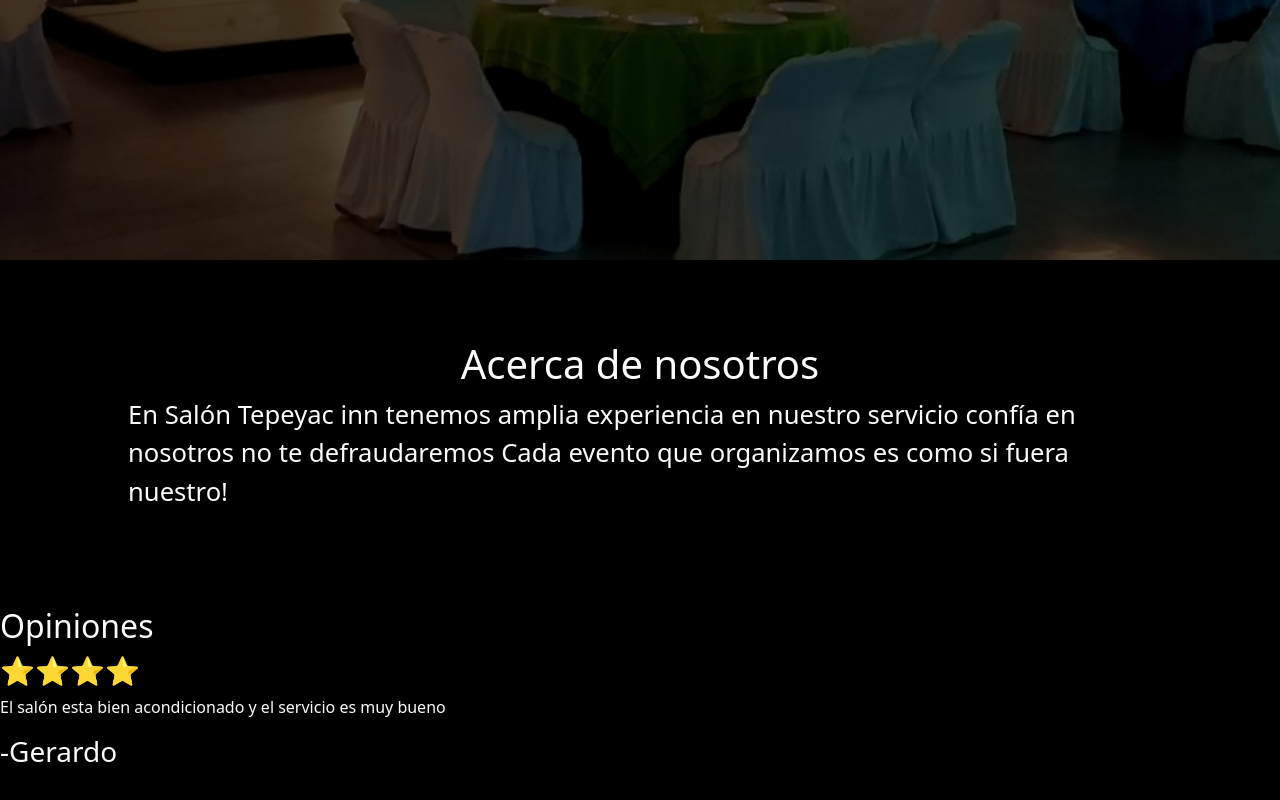
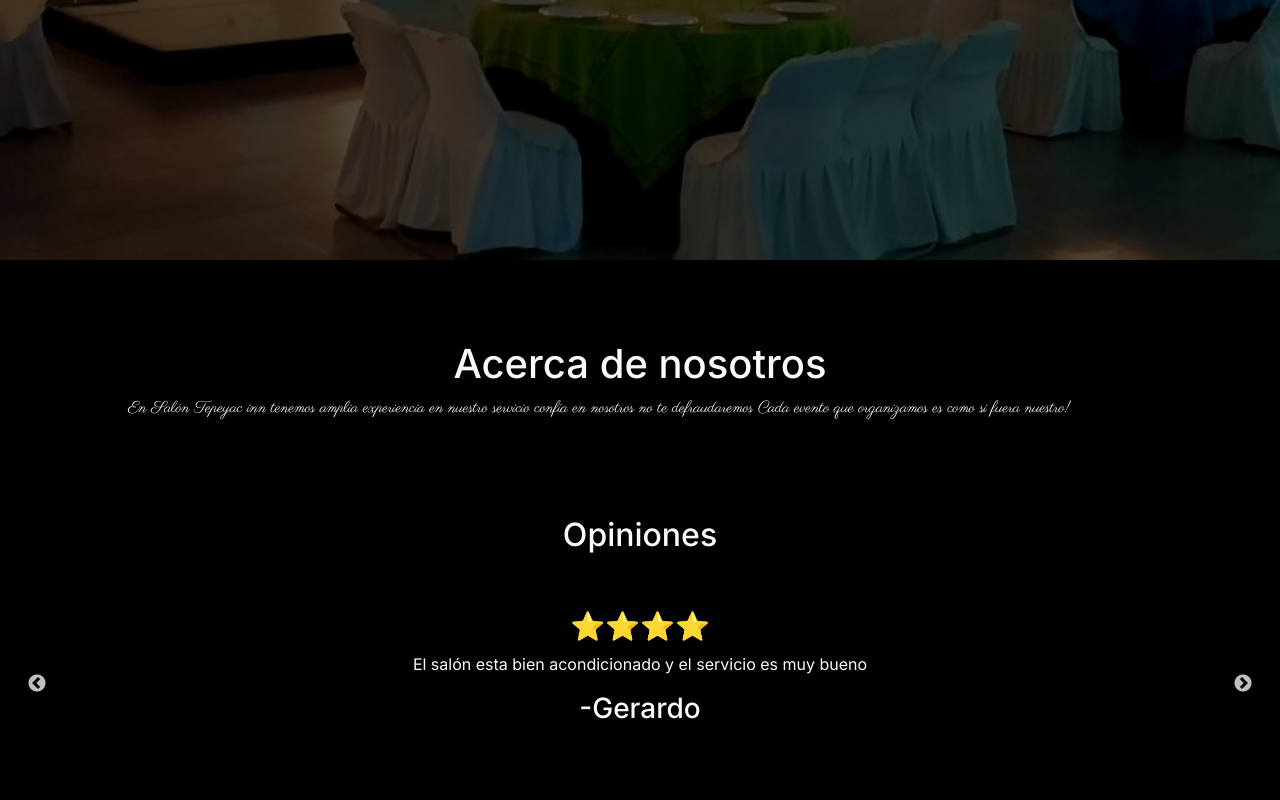
Before and after one commit to VictorVergaraReyes/tepeyac_inn, a Next.js app: page / in a window 1280 px wide. Shown: the part 672-1472 px from the top of the page. Before the commit the page ends 1449 px from the top, so only its background shows below. Built offline with nearby package versions, Linux system fonts and the light colour scheme.

Commit message:
tipo de fuente

```diff
--- /dev/null
+++ b/app/eventos/page.module.css
@@ -0,0 +1,5 @@
+.main {
+    background-color: black;
+    color: #fafafa;
+    font-family:Parisienne;
+  }
--- a/app/page.jsx
+++ b/app/page.jsx
@@ -3,10 +3,17 @@
 import Navigation from "@/components/Navigation";
 import Image from "next/image";
 import Carousel from "@/components/Carousel";
+import Head from "next/head";
+import { Parisienne } from '@next/font/google'
+
+const parisienne=Parisienne({
+  weight:['400'],
+  subsets:['latin']
+})
 
 export default function IndexPage(){
   return(
-    <body  className={styles.main}>
+    <div  className={styles.main}>
       <Navigation></Navigation>
       <script src="https://cdn.jsdelivr.net/npm/masonry-layout@4.2.2/dist/masonry.pkgd.min.js" integrity="sha384-GNFwBvfVxBkLMJpYMOABq3c+d3KnQxudP/mGPkzpZSTYykLBNsZEnG2D9G/X/+7D" crossorigin="anonymous" async></script>
       {/* Banner */}
@@ -27,7 +34,7 @@
         <section className={styles.acerca}>
           <h1 className="text-center">Acerca de nosotros</h1>
           <div className="row align-items-center">
-            <p className={styles.slogan}>
+            <p className={parisienne.className}>
             En Salón Tepeyac inn  tenemos amplia experiencia en nuestro servicio confía en nosotros no te defraudaremos
 Cada evento que organizamos es como si fuera nuestro!
             </p>
@@ -35,6 +42,6 @@
         </section>
         {/* Carrusel */}
         <Carousel></Carousel>
-    </body>
+    </div>
   )
 }
--- a/app/page.module.css
+++ b/app/page.module.css
@@ -9,6 +9,7 @@
 
 .slogan{
   font-size: clamp(1rem,2vw,3rem);
+  font-family: 'Caveat Brush', cursive;
 }
 .banner{
   margin-bottom: 8vh;
@@ -19,6 +20,8 @@
   margin-top: 10vh;
   margin-bottom: 10vh;
 }
+
+@import url('https://fonts.googleapis.com/css2?family=Caveat+Brush&display=swap');
 
 .description {
   display: inherit;
--- a/components/Carousel.jsx
+++ b/components/Carousel.jsx
@@ -49,17 +49,17 @@
       };
     return(
     <>
-        <h2>Opiniones</h2>
-        <div>
+        <h2 className="text-center">Opiniones</h2>
+        <div className='mx-1 p-5'>
             <div>
             <Slider {...settings}>
             {
                 clients.map((client,index)=>{
                     return(
                     <div key={index}>
-                        <h3>{client.ranking}</h3>
-                        <p>{client.text}</p>
-                        <h3>{client.autor}</h3>
+                        <h3 className="text-center">{client.ranking}</h3>
+                        <p className="text-center">{client.text}</p>
+                        <h3 className="text-center">{client.autor}</h3>
                     </div>)
                 })
             }
--- a/package.json
+++ b/package.json
@@ -9,6 +9,7 @@
     "lint": "next lint"
   },
   "dependencies": {
+    "@next/font": "^13.4.7",
     "bootstrap": "^5.3.0",
     "eslint": "8.42.0",
     "eslint-config-next": "13.4.5",
```
